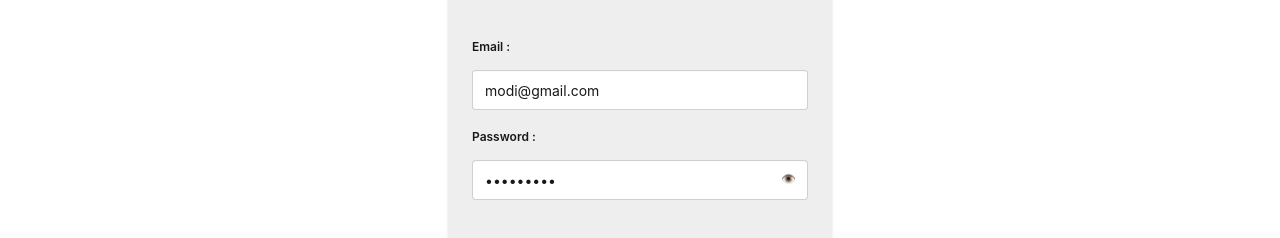
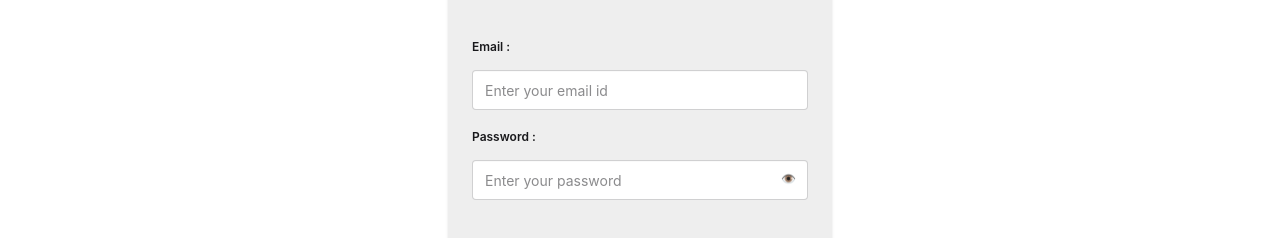
Before and after one commit to skmohd786/fronted-Coherent, a React (Vite) app: page /login in a window 1280 px wide. Shown: the part 202-440 px from the top of the page. Built offline with nearby package versions, Linux system fonts and the light colour scheme; no server answers.

Commit message:
Remove hardcoded email and password in Login component

```diff
--- a/src/Components/Login.jsx
+++ b/src/Components/Login.jsx
@@ -6,8 +6,8 @@ import { useNavigate, Link } from 'react-router-dom';
 import { BASE_URL } from '../utils/constants';
 
 const Login = () => {
-  const [emailId, setEmailId] = useState("modi@gmail.com");
-  const [password, setPassword] = useState("Modi@1234");
+  const [emailId, setEmailId] = useState("");
+  const [password, setPassword] = useState("");
   const [error, setError] = useState("");
   const [showPassword, setShowPassword] = useState(false);
   const dispatch = useDispatch();
```
